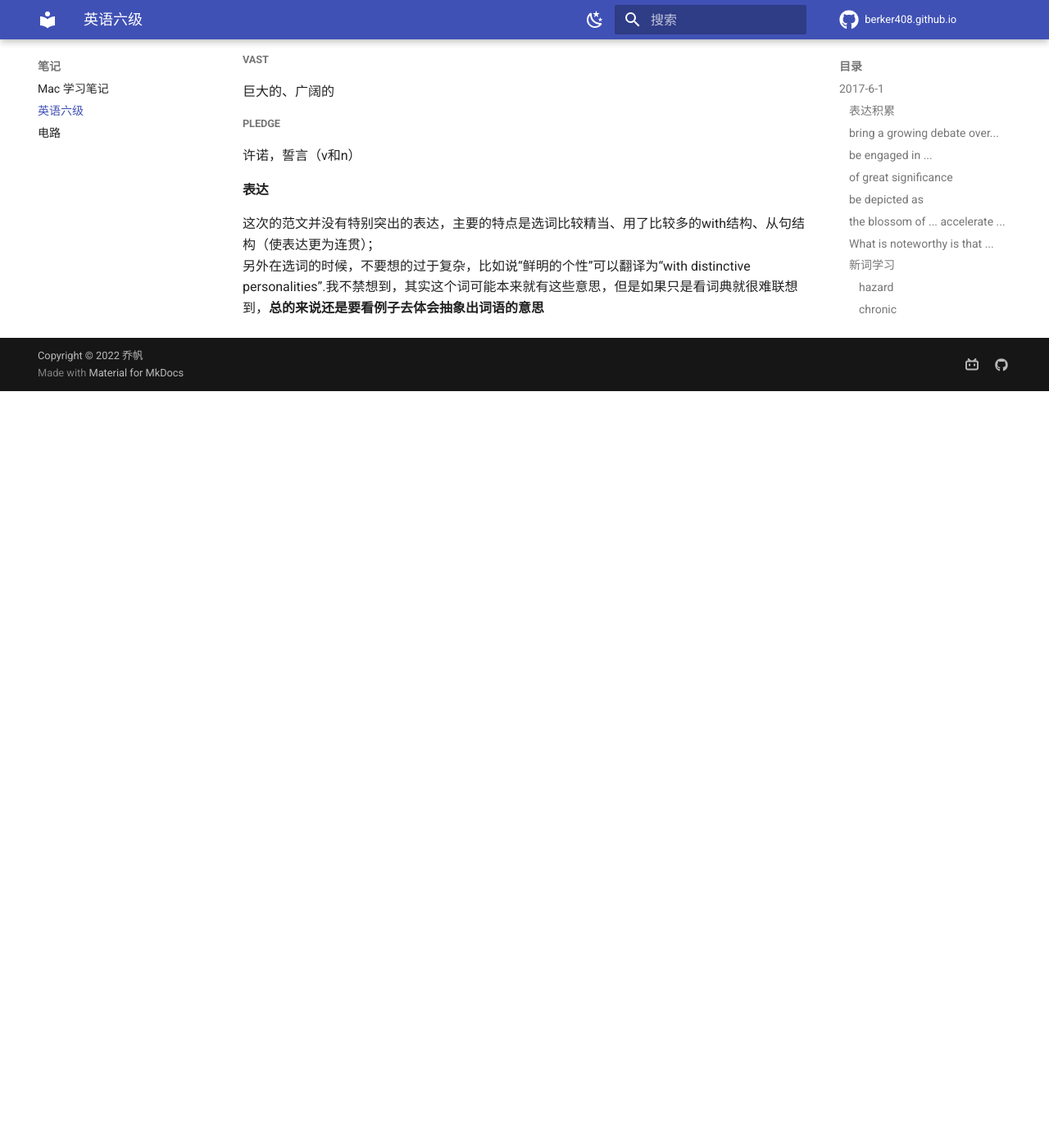
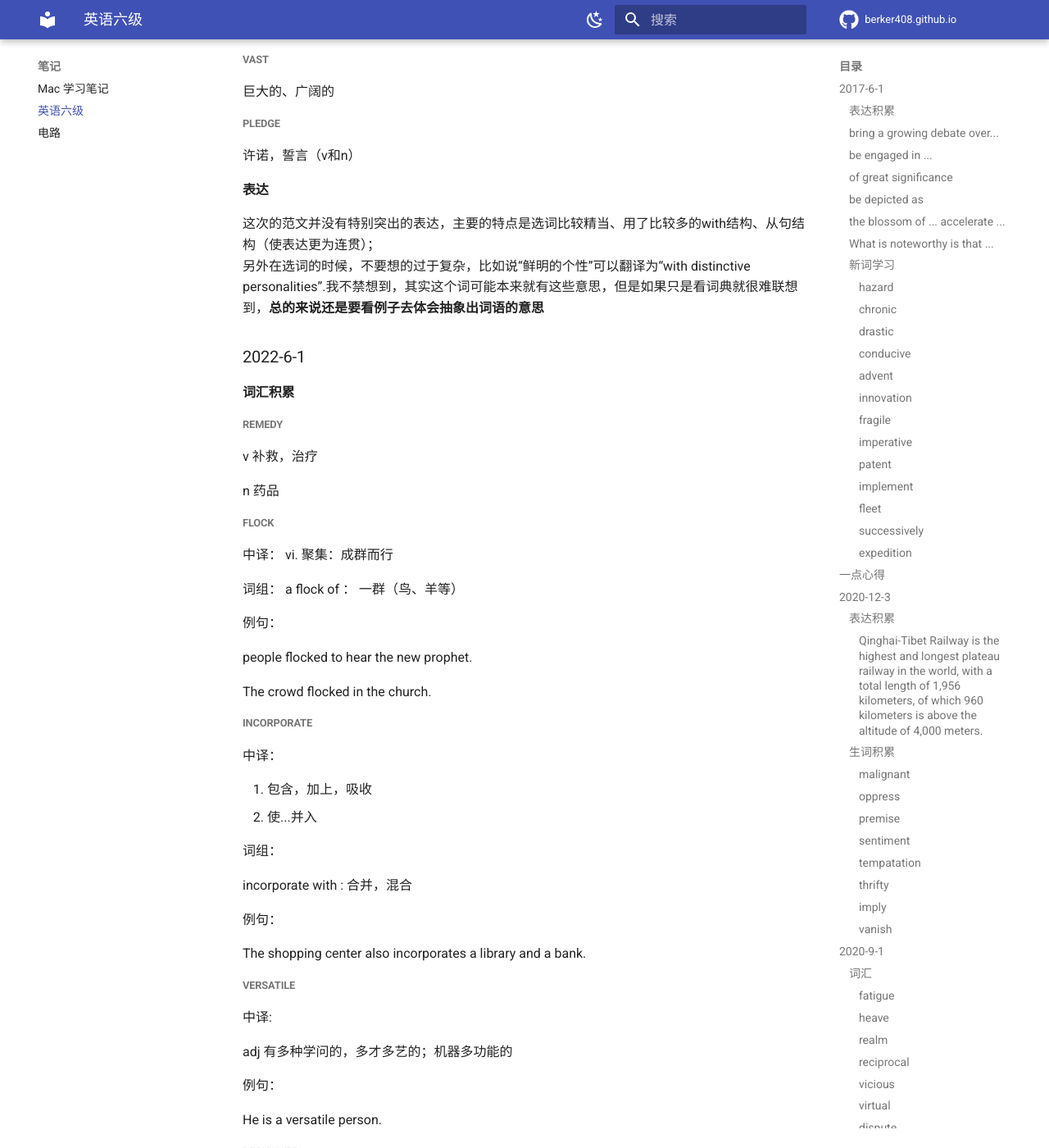
Before and after one commit to berker408/MySite, an MkDocs documentation site: the page built from docs/英语六级.md, in a window 1280 px wide and 1400 px high, scrolled down 5564 px. Shown: the whole window at 82% size. Built offline with MkDocs 1.6.1 and Material for MkDocs 9.7.7, drawn with Linux system fonts in a browser that asks for light colours; before the commit the page ends 6041 px from its top, so only the background shows below that; some of the changed text lies outside the part shown.

Commit message:
英语六级-2022-6-1

```diff
--- a/docs/英语六级.md
+++ b/docs/英语六级.md
@@ -168,3 +168,126 @@
 #### 表达
 这次的范文并没有特别突出的表达，主要的特点是选词比较精当、用了比较多的with结构、从句结构（使表达更为连贯）；
 另外在选词的时候，不要想的过于复杂，比如说“鲜明的个性”可以翻译为“with distinctive personalities”.我不禁想到，其实这个词可能本来就有这些意思，但是如果只是看词典就很难联想到，**总的来说还是要看例子去体会抽象出词语的意思**
+
+### 2022-6-1
+
+#### 词汇积累
+
+##### remedy
+
+v 补救，治疗
+
+n 药品
+
+##### flock
+
+中译：
+vi. 聚集：成群而行
+
+词组：
+a flock of  ： 一群（鸟、羊等）
+
+例句：
+
+people flocked to hear the new prophet.
+
+The crowd flocked in the church.
+
+##### incorporate
+
+中译：
+
+1. 包含，加上，吸收
+2. 使...并入
+
+词组：
+
+incorporate with : 合并，混合
+
+例句：
+
+The shopping center also incorporates a library and a bank.
+
+##### versatile
+
+中译:
+
+adj    有多种学问的，多才多艺的；机器多功能的
+
+例句：
+
+He is a versatile person.
+
+##### designate
+
+中译：
+
+* 指派，委任
+* 标明，命名
+
+例句：
+
+He desinateed Smith as his successor.
+
+##### mortal
+
+中译:
+
+adj. 不能永生的
+
+n. 凡人
+
+##### assault
+
+中译:
+
+v./n.   袭击,攻击
+
+词组:
+
+sexual assault : 性侵犯
+
+assault and battery : 人身攻击
+
+例句:
+
+He was accused of assault and battery
+
+He launched into a verbal assault on tabloid journalism. : 他口头对小报新闻进行了抨击
+
+##### ideology
+
+意识形态
+
+##### compatible
+
+adj. 可以并存的,相容的
+
+例句:
+
+human should be compatible with animals.
+
+##### rigorous
+
+Adj. 严密的、缜密的; 严格的
+
+例句:
+
+The ship is still in rigorous quarantine
+
+##### extent
+
+中译:
+
+* n. 范围,长度,面积
+* 程度
+
+词组:
+
+in extent  : 就面积而言
+
+the. extent of : ...的范围内
+
+##### stimulate
+
+刺激、激励
```
Also changed, not shown: docs/电路.md (+3 -1 lines).
